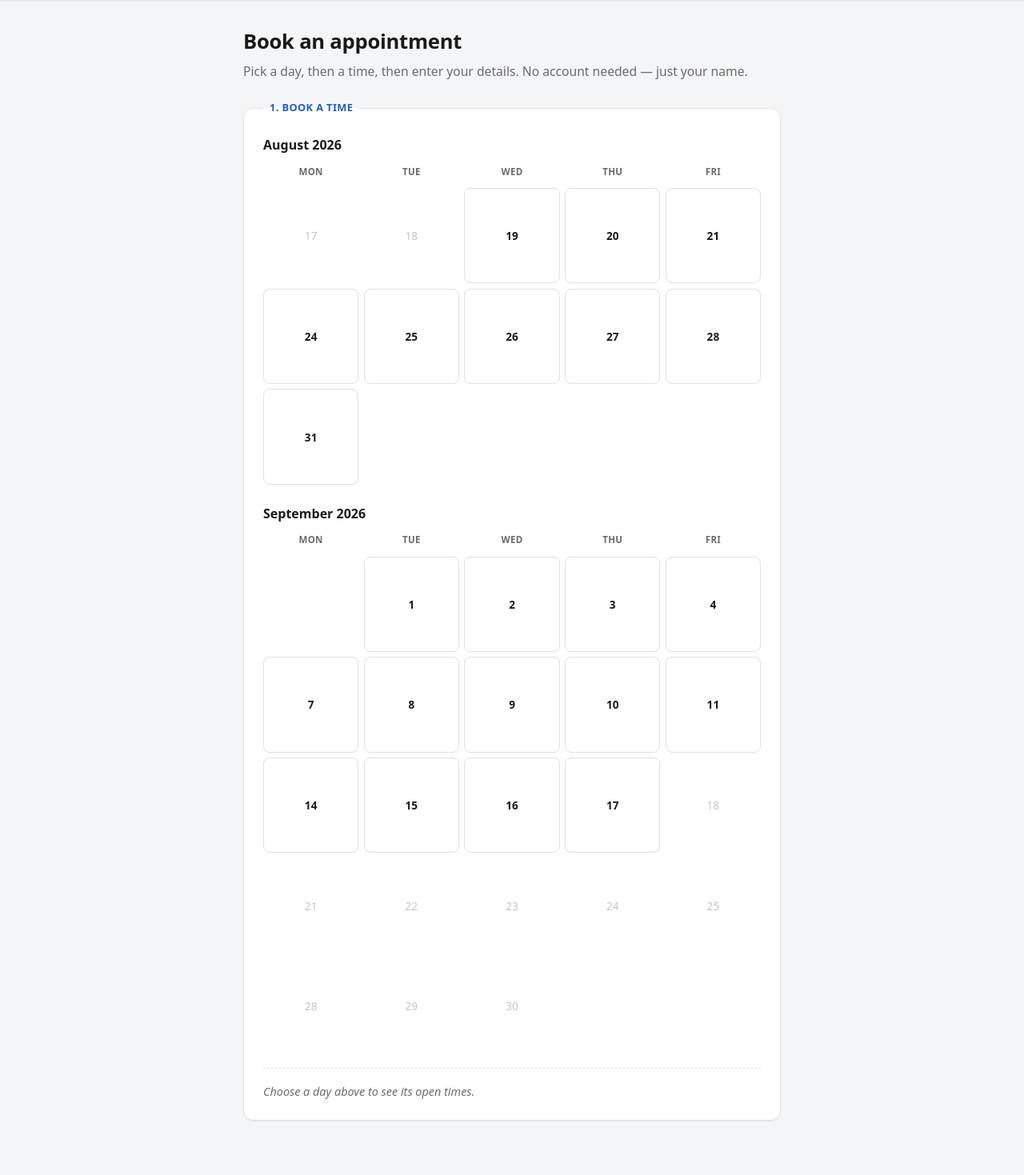
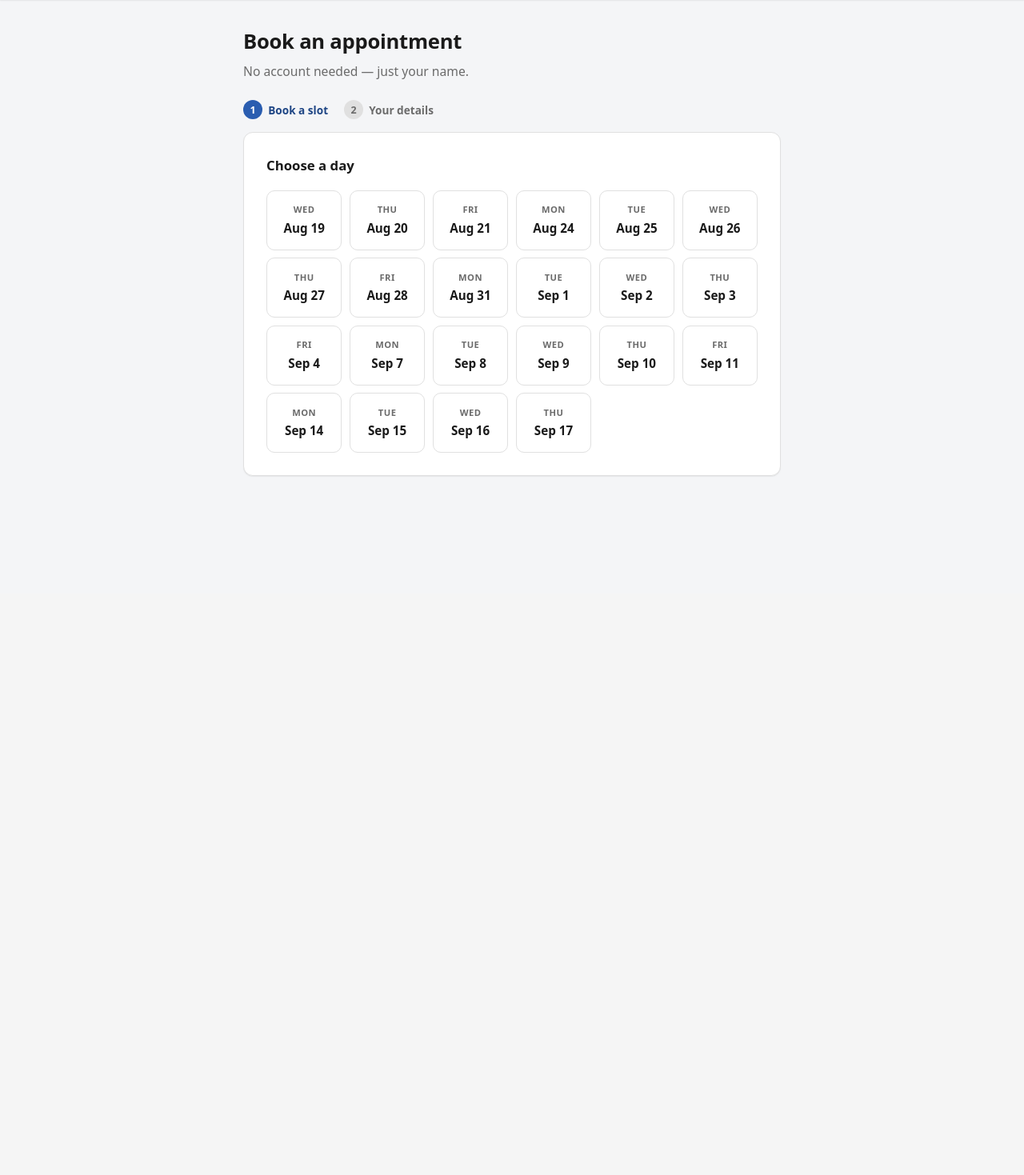
Before and after one commit to Youssefghazy/appointment-booking, a FastAPI app: page / in a window 1280 px wide. Shown: the part 58-1527 px from the top of the page at 80% size. After the commit the page ends 654 px from the top, so only its background shows below. Run offline with FastAPI, Linux system fonts and the light colour scheme; data that the repository does not hold is empty; parts of the project's set-up code (start-up, migrations or seed data) failed here and were passed over.

Commit message:
Redesign booking page as a 3-stage progressive-disclosure flow
The previous full-month calendar felt long and cluttered. Replace it
with a single "Book a slot" card that reveals one decision at a time
(day -> time -> details), plus a "Your details" card, matching a
two-step progress indicator. Stage is derived purely from whether the
day/slot query params still resolve against current availability, so
a stale day or a slot someone else just took falls back gracefully
with a clear message instead of erroring or silently dropping state.

No backend booking/cancellation logic changed -- this is routing,
templates, and CSS only. Added tests/test_booking_stages.py to pin
down that each stage shows only itself.

```diff
--- a/app/main.py
+++ b/app/main.py
@@ -6,7 +6,6 @@ redirect). No SQL and no business rules live in this file on purpose --
 see booking_service.py for that.
 """
 
-import calendar as calendar_module
 from contextlib import asynccontextmanager
 from datetime import date, datetime
 
@@ -17,8 +16,6 @@ from fastapi.templating import Jinja2Templates
 from starlette.middleware.sessions import SessionMiddleware
 
 from app import booking_service, config, db
-
-_WEEKDAY_NAMES = ["Mon", "Tue", "Wed", "Thu", "Fri", "Sat", "Sun"]
 
 
 @asynccontextmanager
@@ -44,6 +41,13 @@ def _long_date(d: date) -> str:
     return f"{d.strftime('%A, %B')} {d.day}, {d.year}"
 
 
+def _short_date(d: date) -> str:
+    """Formats like 'Wednesday, August 19' -- same portability note as
+    _long_date, just without the year (used in on-page headings where
+    the year is implied)."""
+    return f"{d.strftime('%A, %B')} {d.day}"
+
+
 def _format_slot(slot_start_str: str) -> str:
     """Jinja filter: the raw stored `slot_start` ("2026-08-19T09:00:00")
     into something a customer or owner would actually want to read
@@ -57,72 +61,44 @@ def _format_slot(slot_start_str: str) -> str:
 templates.env.filters["format_slot"] = _format_slot
 
 
-def _build_calendar(available_dates: list[date], selected_date: date | None) -> dict:
-    """Builds one weekday-only month-grid per calendar month that has at
-    least one bookable day, so the booking page can show a real "pick a
-    day" month calendar instead of a flat list. This is a display
-    concern only -- it doesn't change what a slot *is*, so it lives here
-    in the web layer rather than in booking_service.py.
-
-    Only the weekdays that are ever business days get a column -- with
-    the default Mon-Fri config that means Saturday and Sunday are
-    dropped entirely instead of rendering as two permanently-empty
-    columns every single week.
+def _build_day_cards(available_dates: list[date]) -> list[dict]:
+    """One compact card per bookable day -- weekday + month + day number,
+    e.g. "WED" / "Aug 19" -- for the day-picking stage. Deliberately not
+    a month calendar grid: with a 30-day window there's no real need to
+    show which weekday-of-the-month something falls on, and a plain
+    scannable list of only the days that actually have openings is both
+    shorter and easier to pick from than a grid mostly full of blanks.
+    Already-passed days are never in `available_dates` in the first
+    place (booking_service excludes them), so there's nothing to filter
+    out here -- they just never existed on this list.
     """
-    if not available_dates:
-        return {"weekday_labels": [], "months": []}
-
-    # Which of the 7 weekday columns (Mon=0..Sun=6) are ever business
-    # days, in order -- e.g. [0, 1, 2, 3, 4] for the default Mon-Fri.
-    weekday_positions = sorted(set(config.BUSINESS_DAYS))
-    weekday_labels = [_WEEKDAY_NAMES[i] for i in weekday_positions]
-
-    dates_by_month: dict[tuple[int, int], set[date]] = {}
-    for d in available_dates:
-        dates_by_month.setdefault((d.year, d.month), set()).add(d)
-
-    earliest_available = available_dates[0]
-    cal = calendar_module.Calendar(firstweekday=0)  # weeks start on Monday
-    months = []
-    for year, month in sorted(dates_by_month):
-        available_in_month = dates_by_month[(year, month)]
-        weeks = []
-        for week in cal.monthdatescalendar(year, month):
-            # Skip weeks that are entirely before the first bookable day --
-            # no point showing rows of already-passed dates, that's just
-            # clutter the customer has to scroll past.
-            if week[-1] < earliest_available:
-                continue
-            weeks.append(
-                [
-                    {
-                        "iso": week[i].isoformat(),
-                        "day_number": week[i].day,
-                        "aria_label": _long_date(week[i]),
-                        "in_month": week[i].month == month,
-                        "has_slots": week[i] in available_in_month,
-                        "is_selected": week[i] == selected_date,
-                    }
-                    for i in weekday_positions
-                ]
-            )
-        months.append({"label": date(year, month, 1).strftime("%B %Y"), "weeks": weeks})
-    return {"weekday_labels": weekday_labels, "months": months}
+    return [
+        {
+            "iso": d.isoformat(),
+            "weekday": d.strftime("%a").upper(),
+            "label": f"{d.strftime('%b')} {d.day}",
+            "aria_label": _long_date(d),
+        }
+        for d in available_dates
+    ]
 
 
 def _render_booking_page(
     request: Request,
     *,
     day: str | None,
+    slot: str | None,
     error: str | None,
     form: dict,
     status_code: int = 200,
 ):
-    """Shared rendering for the booking page: figures out which day is
-    selected (only from an explicit `day` query param -- no day is picked
-    automatically, so the customer sees the calendar by itself first and
-    times only appear once they actually choose a day), builds the
-    calendar, and renders it.
+    """Shared rendering for the booking page. The page has exactly three
+    stages, driven entirely by which of the `day`/`slot` query params
+    resolve to something real -- no day picked yet means stage "day", a
+    valid day but no valid slot means stage "time", and both valid means
+    stage "details". Each stage shows only itself: the customer is never
+    looking at the day list and the time grid (or the time grid and the
+    details form) at the same time.
     """
     conn = db.get_connection()
     try:
@@ -133,6 +109,7 @@ def _render_booking_page(
     available_dates = sorted(grouped.keys())
 
     selected_date = None
+    day_error = None
     if day:
         try:
             candidate = datetime.strptime(day, "%Y-%m-%d").date()
@@ -140,19 +117,49 @@ def _render_booking_page(
             candidate = None
         if candidate in grouped:
             selected_date = candidate
+        else:
+            # A day link/bookmark that no longer resolves to anything
+            # bookable -- most likely every slot on that day got taken
+            # between page load and click. Don't fail silently; say so
+            # and fall back to the day-picking stage.
+            day_error = "That day is no longer available. Please pick another."
 
-    calendar = _build_calendar(available_dates, selected_date)
+    selected_slot = None
+    slot_error = None
+    if selected_date and slot:
+        try:
+            candidate_slot = datetime.strptime(slot, booking_service.SLOT_FORMAT)
+        except ValueError:
+            candidate_slot = None
+        if candidate_slot and candidate_slot in grouped[selected_date]:
+            selected_slot = candidate_slot
+        else:
+            slot_error = "That time was just taken. Please pick another."
+
+    if selected_slot is not None:
+        stage = "details"
+    elif selected_date is not None:
+        stage = "time"
+    else:
+        stage = "day"
 
     return templates.TemplateResponse(
         request,
         "booking.html",
         {
-            "calendar_months": calendar["months"],
-            "weekday_labels": calendar["weekday_labels"],
+            "stage": stage,
+            "day_cards": _build_day_cards(available_dates),
             "selected_date": selected_date,
+            "selected_date_label": _short_date(selected_date) if selected_date else None,
             "selected_slots": grouped.get(selected_date, []) if selected_date else [],
+            "selected_slot": selected_slot,
+            "booking_summary": (
+                _format_slot(selected_slot.strftime(booking_service.SLOT_FORMAT))
+                if selected_slot
+                else None
+            ),
             "has_any_slots": bool(available_dates),
-            "error": error,
+            "error": error or day_error or slot_error,
             "form": form,
         },
         status_code=status_code,
@@ -165,8 +172,13 @@ def _render_booking_page(
 
 
 @app.get("/", response_class=HTMLResponse)
-def booking_page(request: Request, error: str | None = None, day: str | None = None):
-    return _render_booking_page(request, day=day, error=error, form={})
+def booking_page(
+    request: Request,
+    error: str | None = None,
+    day: str | None = None,
+    slot: str | None = None,
+):
+    return _render_booking_page(request, day=day, slot=slot, error=error, form={})
 
 
 @app.post("/book")
@@ -176,9 +188,13 @@ def book_slot(
     customer_name: str = Form(...),
     customer_email: str = Form(""),
 ):
-    # If we need to redisplay the form, keep the customer on the day they
-    # were looking at rather than bouncing them back to the first day.
+    # If we need to redisplay the form, keep the customer where they were:
+    # a bad name/email should redisplay the details stage with the same
+    # slot still selected, while a slot that just got taken naturally
+    # falls back to the time stage, since it won't resolve as valid
+    # anymore (see _render_booking_page).
     submitted_day = slot_start[:10] if slot_start else None
+    submitted_slot = slot_start or None
 
     conn = db.get_connection()
     try:
@@ -190,6 +206,7 @@ def book_slot(
             return _render_booking_page(
                 request,
                 day=submitted_day,
+                slot=submitted_slot,
                 error=exc.message,
                 form={"customer_name": customer_name, "customer_email": customer_email},
                 status_code=422,
@@ -198,6 +215,7 @@ def book_slot(
             return _render_booking_page(
                 request,
                 day=submitted_day,
+                slot=submitted_slot,
                 error=str(exc),
                 form={"customer_name": customer_name, "customer_email": customer_email},
                 status_code=409,
--- a/app/static/style.css
+++ b/app/static/style.css
@@ -91,10 +91,9 @@ h1 {
     font-size: 0.98rem;
 }
 
-/* A plain content card -- used for anything that isn't already a
-   <fieldset> (confirmation, cancellation, owner login, owner
-   dashboard) so every page in the app shares the same visual language
-   instead of the booking page being the only "designed" one. */
+/* A plain content card -- the one shared visual container every page in
+   the app uses (booking, confirmation, cancellation, owner login, owner
+   dashboard), so nothing feels bolted-on or inconsistent with the rest. */
 .card {
     background: var(--surface);
     border: 1px solid var(--border);
@@ -140,24 +139,6 @@ h1 {
 
 .empty-state { color: var(--muted); text-align: center; padding: 0.5rem 0; margin: 0; }
 
-fieldset {
-    border: 1px solid var(--border);
-    border-radius: var(--radius);
-    margin: 0 0 1.25rem;
-    padding: 1.5rem;
-    background: var(--surface);
-    box-shadow: var(--shadow-sm);
-}
-
-legend {
-    font-weight: 700;
-    font-size: 0.8rem;
-    letter-spacing: 0.03em;
-    text-transform: uppercase;
-    color: var(--accent);
-    padding: 0 0.5rem;
-}
-
 label {
     display: block;
     margin-bottom: 1rem;
@@ -186,121 +167,123 @@ input[type="text"]:focus, input[type="email"]:focus, input[type="password"]:focu
     box-shadow: 0 0 0 3px var(--accent-soft);
 }
 
-/* A stack of real month calendars -- one per month that has any open
-   day -- so picking a day feels like picking a day, not scrolling a
-   list. Each day is a plain link (?day=YYYY-MM-DD); no JS needed. Only
-   the weekdays that are ever business days get a column (Sat/Sun are
-   dropped entirely for the default Mon-Fri schedule, instead of
-   rendering as permanently-empty columns), and past weeks with nothing
-   bookable are trimmed server-side, so there's no clutter to scroll
-   past either direction. */
-.calendar-list {
+/* The booking page is a single card whose content is one of three
+   stages (day / time / details) -- never more than one visible at
+   once, so this small 1-2-step indicator above the card is the only
+   thing showing the customer where they are and what's left. Purely
+   informational (aria-hidden): the actual state lives in the page
+   content and the URL, not in this widget. */
+.progress-steps {
+    display: flex;
+    gap: 1.25rem;
+    margin-bottom: 1rem;
+}
+
+.progress-step {
+    display: flex;
+    align-items: center;
+    gap: 0.45rem;
+    font-size: 0.85rem;
+    font-weight: 600;
+    color: var(--muted);
+}
+
+.progress-step-num {
+    display: inline-flex;
+    align-items: center;
+    justify-content: center;
+    width: 1.5rem;
+    height: 1.5rem;
+    border-radius: 50%;
+    background: var(--border);
+    color: var(--muted);
+    font-size: 0.78rem;
+    flex-shrink: 0;
+}
+
+.progress-step.is-active { color: var(--accent-dark); }
+.progress-step.is-active .progress-step-num { background: var(--accent); color: white; }
+.progress-step.is-done { color: var(--success); }
+.progress-step.is-done .progress-step-num { background: var(--success-soft); color: var(--success); }
+
+.card-heading {
+    margin: 0 0 1.1rem;
+    font-size: 1.05rem;
+}
+
+/* One compact card per bookable day (weekday + month + day number) --
+   deliberately not a month-grid calendar. Every card here is already
+   bookable, so there's nothing faded/disabled to render: a day with no
+   openings, or one that's already passed, simply never gets a card. */
+.day-card-grid {
+    display: grid;
+    grid-template-columns: repeat(auto-fill, minmax(92px, 1fr));
+    gap: 0.6rem;
+}
+
+.day-card {
     display: flex;
     flex-direction: column;
-    gap: 1.5rem;
-    margin-bottom: 0.25rem;
+    align-items: center;
+    justify-content: center;
+    gap: 0.2rem;
+    padding: 0.9rem 0.5rem;
+    border: 1px solid var(--border);
+    border-radius: 10px;
+    background: var(--surface);
+    text-decoration: none;
+    color: var(--fg);
+    transition: border-color 0.12s ease, transform 0.12s ease, box-shadow 0.12s ease;
 }
 
-.calendar-month-label {
-    margin: 0 0 0.75rem;
-    font-size: 1rem;
-    font-weight: 700;
-    color: var(--fg);
-}
-
-.calendar-grid {
-    display: grid;
-    gap: 0.4rem;
-}
-
-.calendar-weekday {
-    text-align: center;
-    font-size: 0.72rem;
-    font-weight: 700;
-    letter-spacing: 0.02em;
-    text-transform: uppercase;
-    color: var(--muted);
-    padding-bottom: 0.3rem;
-}
-
-.calendar-day {
-    display: flex;
-    align-items: center;
-    justify-content: center;
-    aspect-ratio: 1;
-    border-radius: 8px;
-    font-size: 0.85rem;
-    color: #c4c4c4;
-    text-decoration: none;
-    border: 1px solid transparent;
-}
-
-.calendar-day.is-outside-month {
-    color: transparent;
-}
-
-.calendar-day.has-slots {
-    color: var(--fg);
-    background: var(--surface);
-    border: 1px solid var(--border);
-    font-weight: 600;
-    cursor: pointer;
-    transition: transform 0.12s ease, border-color 0.12s ease, box-shadow 0.12s ease;
-}
-
-.calendar-day.has-slots:hover {
+.day-card:hover {
     border-color: var(--accent);
     box-shadow: var(--shadow-sm);
     transform: translateY(-1px);
 }
 
-.calendar-day.has-slots.is-selected {
-    background: var(--accent);
-    border-color: var(--accent);
-    color: white;
-    box-shadow: 0 3px 10px rgba(42, 93, 176, 0.35);
+.day-card:focus-visible {
+    outline: 2px solid var(--accent);
+    outline-offset: 2px;
 }
 
-/* A quiet nudge shown before any day is picked -- the times panel below
-   only appears once a day link is clicked, so the two choices (day,
-   then time) never compete for attention at once. */
-.calendar-hint {
-    margin: 1.1rem 0 0;
-    padding-top: 1.1rem;
-    border-top: 1px dashed var(--border);
+.day-card-weekday {
+    font-size: 0.7rem;
+    font-weight: 700;
+    letter-spacing: 0.04em;
+    text-transform: uppercase;
     color: var(--muted);
-    font-size: 0.9rem;
-    font-style: italic;
 }
 
-@keyframes fadeSlideIn {
-    from { opacity: 0; transform: translateY(8px); }
-    to { opacity: 1; transform: translateY(0); }
+.day-card-date { font-size: 0.95rem; font-weight: 700; }
+
+/* The time and details stages both open with this: what was already
+   chosen, plus a way to go back and change it -- so committing to a day
+   or a time is never a dead end. */
+.stage-header {
+    display: flex;
+    align-items: flex-start;
+    justify-content: space-between;
+    gap: 1rem;
+    margin-bottom: 1.25rem;
+    padding-bottom: 1.1rem;
+    border-bottom: 1px solid var(--border);
 }
 
-.time-panel {
-    margin-top: 1.1rem;
-    padding-top: 1.1rem;
-    border-top: 1px solid var(--border);
-    animation: fadeSlideIn 0.25s ease-out;
-    /* The day links below point at "#times" so picking a day (which can
-       be a long scroll past however many months are showing) jumps
-       straight to the times instead of leaving the customer to hunt for
-       what just appeared. This keeps a little breathing room above it
-       when the browser snaps to the anchor. */
-    scroll-margin-top: 1rem;
+.stage-header-actions { display: flex; gap: 0.5rem; flex-shrink: 0; }
+
+.stage-eyebrow {
+    margin: 0 0 0.15rem;
+    font-size: 0.72rem;
+    font-weight: 700;
+    text-transform: uppercase;
+    letter-spacing: 0.04em;
+    color: var(--muted);
 }
 
-.selected-day-label {
-    margin: 0 0 0.85rem;
-    font-weight: 700;
-    font-size: 0.95rem;
-    color: var(--fg);
-}
+.stage-heading { margin: 0; font-size: 1.05rem; font-weight: 700; }
 
-.details-panel {
-    animation: fadeSlideIn 0.25s ease-out;
-}
+.continue-btn { margin-top: 1.25rem; }
 
 .slot-grid {
     display: grid;
@@ -380,6 +363,13 @@ button, .btn {
 
 button:hover, .btn:hover { background: var(--accent-dark); box-shadow: var(--shadow-md); transform: translateY(-1px); }
 button:active, .btn:active { transform: translateY(0); }
+button:disabled, .btn[aria-disabled="true"] {
+    background: var(--border);
+    color: var(--muted);
+    cursor: not-allowed;
+    box-shadow: none;
+    transform: none;
+}
 
 .btn-secondary {
     background: var(--surface);
@@ -434,9 +424,10 @@ button:active, .btn:active { transform: translateY(0); }
     }
     .site-header nav a { margin-left: 0; margin-right: 1.1rem; }
     main { padding: 1.5rem 1rem 2.5rem; }
-    fieldset, .card { padding: 1.15rem; }
+    .card { padding: 1.15rem; }
     h1 { font-size: 1.35rem; }
-    .calendar-day { font-size: 0.78rem; }
+    .day-card-grid { grid-template-columns: repeat(auto-fill, minmax(78px, 1fr)); }
     .slot-grid { grid-template-columns: repeat(auto-fill, minmax(78px, 1fr)); }
+    .stage-header { flex-direction: column; }
     .page-intro--row { flex-direction: column; align-items: flex-start; gap: 0.75rem; }
 }
--- a/app/templates/booking.html
+++ b/app/templates/booking.html
@@ -3,7 +3,7 @@
 {% block content %}
 <div class="page-intro">
     <h1>Book an appointment</h1>
-    <p>Pick a day, then a time, then enter your details. No account needed &mdash; just your name.</p>
+    <p>No account needed &mdash; just your name.</p>
 </div>
 
 {% if error %}
@@ -12,71 +12,80 @@
 
 {% if not has_any_slots %}
 <div class="card">
-    <p>There are no open slots in the next few weeks. Please check back later.</p>
+    <p class="empty-state">There are no open slots in the next few weeks. Please check back later.</p>
 </div>
 {% else %}
-<form method="post" action="/book" class="booking-form">
-    <fieldset>
-        <legend>1. Book a time</legend>
-        <div class="calendar-list">
-            {% for month in calendar_months %}
-            <div class="calendar-month">
-                <h3 class="calendar-month-label">{{ month.label }}</h3>
-                <div class="calendar-grid" style="grid-template-columns: repeat({{ weekday_labels|length }}, 1fr);">
-                    {% for label in weekday_labels %}
-                    <span class="calendar-weekday">{{ label }}</span>
-                    {% endfor %}
-                    {% for week in month.weeks %}
-                    {% for day in week %}
-                    {% if day.has_slots %}
-                    <a href="/?day={{ day.iso }}#times" aria-label="{{ day.aria_label }}"
-                       class="calendar-day has-slots{{ ' is-selected' if day.is_selected else '' }}">{{ day.day_number }}</a>
-                    {% else %}
-                    <span class="calendar-day{{ '' if day.in_month else ' is-outside-month' }}" aria-hidden="true">{{ day.day_number }}</span>
-                    {% endif %}
-                    {% endfor %}
-                    {% endfor %}
+
+<div class="progress-steps" aria-hidden="true">
+    <span class="progress-step {{ 'is-active' if stage in ('day', 'time') else 'is-done' }}">
+        <span class="progress-step-num">1</span> Book a slot
+    </span>
+    <span class="progress-step {{ 'is-active' if stage == 'details' else '' }}">
+        <span class="progress-step-num">2</span> Your details
+    </span>
 </div>
-            </div>
+
+<div class="card">
+    {% if stage == 'day' %}
+    <h2 class="card-heading">Choose a day</h2>
+    <div class="day-card-grid">
+        {% for day in day_cards %}
+        <a href="/?day={{ day.iso }}" class="day-card" aria-label="{{ day.aria_label }}">
+            <span class="day-card-weekday">{{ day.weekday }}</span>
+            <span class="day-card-date">{{ day.label }}</span>
+        </a>
         {% endfor %}
     </div>
 
-        {% if not selected_date %}
-        <p class="calendar-hint">Choose a day above to see its open times.</p>
-        {% else %}
-        <div class="time-panel" id="times">
-            <p class="selected-day-label">Times for {{ selected_date.strftime('%A, %B %d') }}</p>
+    {% elif stage == 'time' %}
+    <div class="stage-header">
+        <div>
+            <p class="stage-eyebrow">Selected day</p>
+            <p class="stage-heading">{{ selected_date_label }}</p>
+        </div>
+        <a href="/" class="btn btn-secondary btn-small">Change day</a>
+    </div>
+    <form method="get" action="/">
+        <input type="hidden" name="day" value="{{ selected_date.isoformat() }}">
         {% if not selected_slots %}
-            <p>No open times left on this day. Pick another day above.</p>
+        <p class="empty-state">No open times left on this day. <a href="/">Pick another day</a>.</p>
         {% else %}
         <div class="slot-grid">
-                {% for slot in selected_slots %}
+            {% for s in selected_slots %}
             <label class="slot-option">
-                    <input type="radio" name="slot_start" value="{{ slot.strftime('%Y-%m-%dT%H:%M:%S') }}" required>
-                    <span>{{ slot.strftime('%I:%M %p') }}</span>
+                <input type="radio" name="slot" value="{{ s.strftime('%Y-%m-%dT%H:%M:%S') }}" required>
+                <span>{{ s.strftime('%I:%M %p') }}</span>
             </label>
             {% endfor %}
         </div>
+        <button type="submit" class="continue-btn">Continue</button>
         {% endif %}
+    </form>
+
+    {% else %}
+    <div class="stage-header">
+        <div>
+            <p class="stage-eyebrow">Your appointment</p>
+            <p class="stage-heading">{{ booking_summary }}</p>
         </div>
-        {% endif %}
-    </fieldset>
-
-    {% if selected_date and selected_slots %}
-    <fieldset class="details-panel">
-        <legend>2. Your details</legend>
+        <div class="stage-header-actions">
+            <a href="/?day={{ selected_date.isoformat() }}" class="btn btn-secondary btn-small">Change time</a>
+            <a href="/" class="btn btn-secondary btn-small">Change day</a>
+        </div>
+    </div>
+    <form method="post" action="/book">
+        <input type="hidden" name="slot_start" value="{{ selected_slot.strftime('%Y-%m-%dT%H:%M:%S') }}">
         <label>
             Name
-            <input type="text" name="customer_name" value="{{ form.customer_name or '' }}" required>
+            <input type="text" name="customer_name" value="{{ form.customer_name or '' }}" required autofocus>
         </label>
         <label>
             Email (optional)
             <input type="email" name="customer_email" value="{{ form.customer_email or '' }}">
         </label>
-    </fieldset>
-
         <button type="submit">Confirm booking</button>
-    {% endif %}
     </form>
     {% endif %}
+</div>
+{% endif %}
 {% endblock %}
```
Also changed, not shown: tests/test_booking_stages.py (added, +71 -0 lines). Lines whose indentation alone changed are shown as unchanged.
